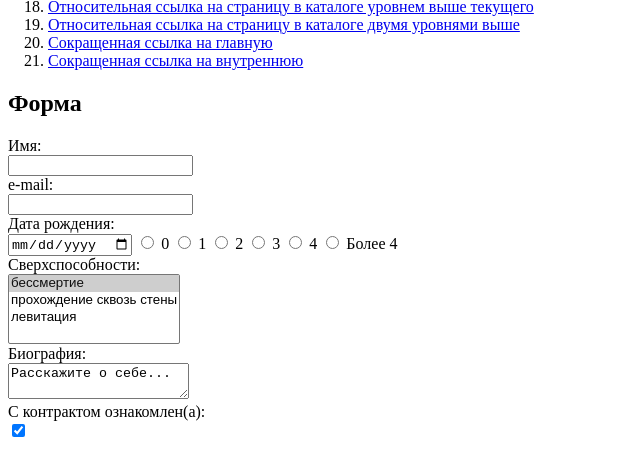
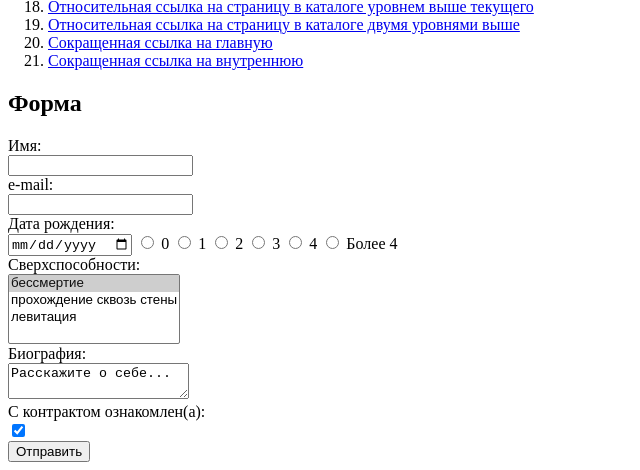
Before and after one commit to KonNech/WEB-, a plain HTML site: page demo.html in a window 1280 px wide. Shown: the part 959-1429 px from the top of the page, without its empty margins (0-640 px from the left). Before the commit the page ends 1408 px from the top, so only its background shows below. Drawn offline with Linux system fonts and the light colour scheme.

Commit message:
Update demo.html

```diff
--- a/demo.html
+++ b/demo.html
@@ -115,3 +115,7 @@ type="date"/>
 <input type="checkbox" checked="checked" name="s5"/>
 </label><br/>
 <input type="submit"
+ value="Отправить"/>
+</form>
+</body>
+</html>
```
